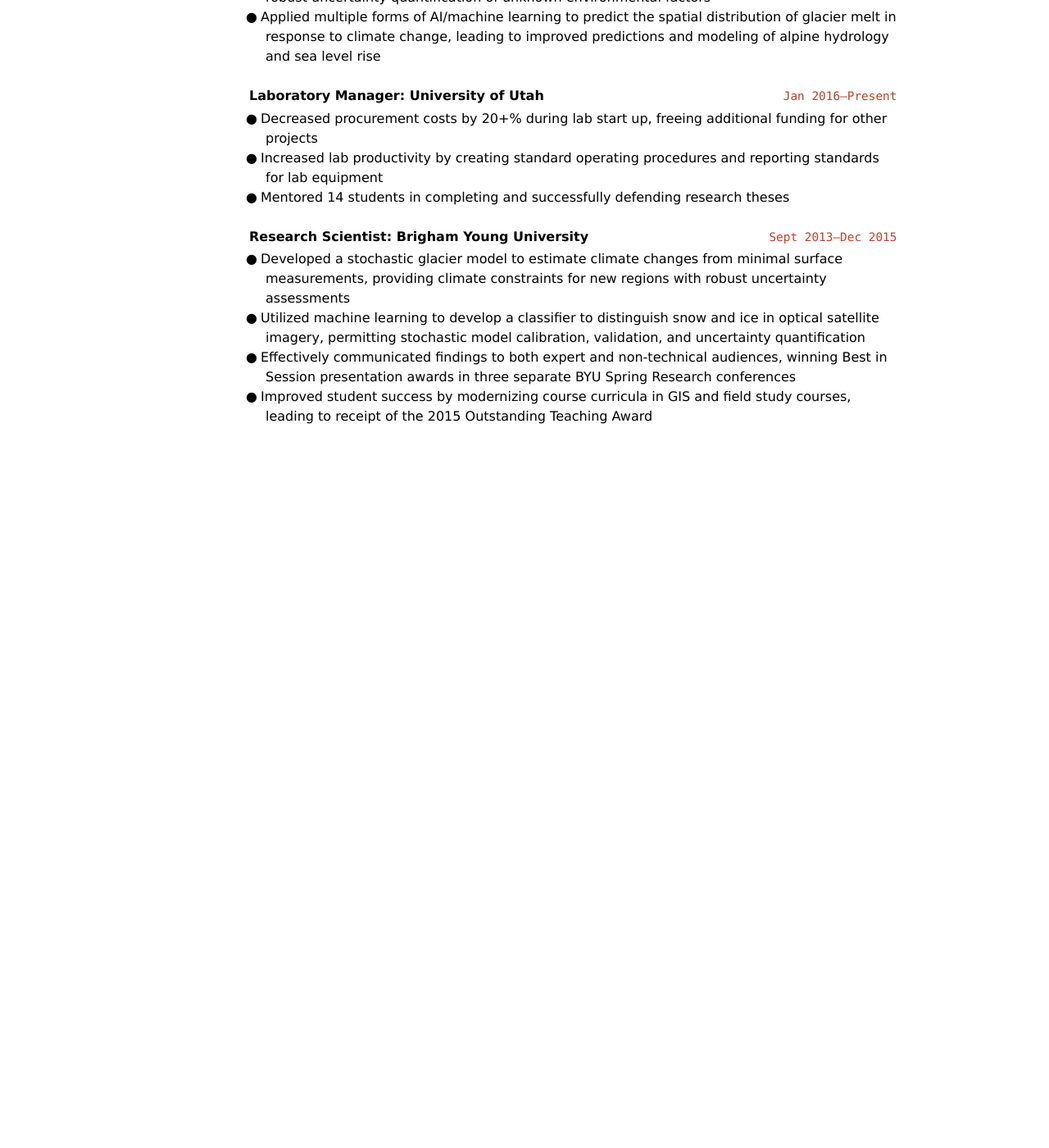
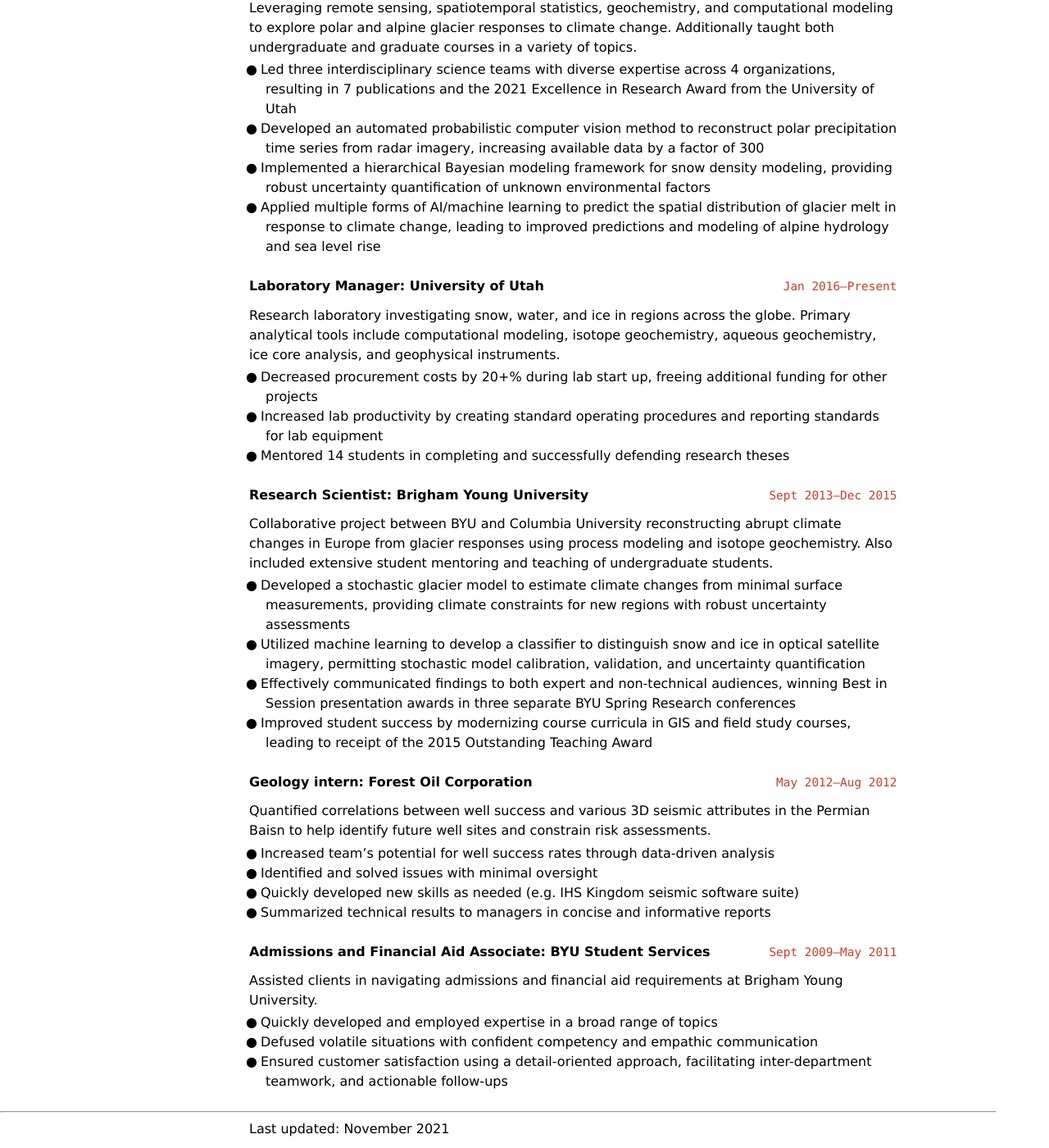
Before and after one commit to durbank/durbank.github.io, a Jekyll site: the page built from cv/resume-short.md, in a window 1280 px wide and 1400 px high, scrolled down 854 px. Shown: the whole window at 82% size. Built offline with Jekyll 4.4.1, drawn with Linux system fonts in a browser that asks for light colours; before the commit the page ends 1398 px from its top, so only the background shows below that; some of the changed text lies outside the part shown.

Commit message:
Adds back additional info in resume

```diff
--- a/cv/resume-short.md
+++ b/cv/resume-short.md
@@ -11,10 +11,10 @@
 <!-- [Email](durban.keeler@gmail.com) \| [Website](https://DrDurban.me) \| [GitHub](https://github.com/durbank) \| [LinkedIn](www.linkedin.com/in/durbank) -->
 
 ---
-<!--
+
 ## SUMMARY
 
-Earth and climate scientist with 7+ years experience leveraging remote sensing, AI, and computational modeling to provide data-driven solutions to geospatial and environmental problems. -->
+Earth and climate scientist with 7+ years experience leveraging remote sensing, AI, and computational modeling to provide data-driven solutions to geospatial and environmental problems.
 
 ## SKILLS
 
@@ -43,8 +43,8 @@
 `Sept 2016–Present`
 **Research Scientist: University of Utah**
 
-<!-- Leveraging remote sensing, spatiotemporal statistics, geochemistry, and computational modeling to explore polar and alpine glacier responses to climate change.
-Additionally taught both undergraduate and graduate courses in a variety of topics. -->
+Leveraging remote sensing, spatiotemporal statistics, geochemistry, and computational modeling to explore polar and alpine glacier responses to climate change.
+Additionally taught both undergraduate and graduate courses in a variety of topics.
 
 - Led three interdisciplinary science teams with diverse expertise across 4 organizations, resulting in 7 publications and the 2021 Excellence in Research Award from the University of Utah
 - Developed an automated probabilistic computer vision method to reconstruct polar precipitation time series from radar imagery, increasing available data by a factor of 300
@@ -54,8 +54,8 @@
 `Jan 2016–Present`
 **Laboratory Manager: University of Utah**
 
-<!-- Research laboratory investigating snow, water, and ice in regions across the globe.
-Primary analytical tools include computational modeling, isotope geochemistry, aqueous geochemistry, ice core analysis, and geophysical instruments. -->
+Research laboratory investigating snow, water, and ice in regions across the globe.
+Primary analytical tools include computational modeling, isotope geochemistry, aqueous geochemistry, ice core analysis, and geophysical instruments.
 
 - Decreased procurement costs by 20+% during lab start up, freeing additional funding for other projects
 - Increased lab productivity by creating standard operating procedures and reporting standards for lab equipment
@@ -64,15 +64,15 @@
 `Sept 2013–Dec 2015`
 **Research Scientist: Brigham Young University**
 
-<!-- Collaborative project between BYU and Columbia University reconstructing abrupt climate changes in Europe from glacier responses using process modeling and isotope geochemistry.
-Also included extensive student mentoring and teaching of undergraduate students. -->
+Collaborative project between BYU and Columbia University reconstructing abrupt climate changes in Europe from glacier responses using process modeling and isotope geochemistry.
+Also included extensive student mentoring and teaching of undergraduate students.
 
 - Developed a stochastic glacier model to estimate climate changes from minimal surface measurements, providing climate constraints for new regions with robust uncertainty assessments
 - Utilized machine learning to develop a classifier to distinguish snow and ice in optical satellite imagery, permitting stochastic model calibration, validation, and uncertainty quantification
 - Effectively communicated findings to both expert and non-technical audiences, winning Best in Session presentation awards in three separate BYU Spring Research conferences
 - Improved student success by modernizing course curricula in GIS and field study courses, leading to receipt of the 2015 Outstanding Teaching Award
 
-<!-- `May 2012–Aug 2012`
+`May 2012–Aug 2012`
 **Geology intern: Forest Oil Corporation**
 
 Quantified correlations between well success and various 3D seismic attributes in the Permian Baisn to help identify future well sites and constrain risk assessments.
@@ -80,9 +80,9 @@
 - Increased team's potential for well success rates through data-driven analysis
 - Identified and solved issues with minimal oversight
 - Quickly developed new skills as needed (e.g. IHS Kingdom seismic software suite)
-- Summarized technical results to managers in concise and informative reports -->
+- Summarized technical results to managers in concise and informative reports
 
-<!-- `Sept 2009–May 2011`
+`Sept 2009–May 2011`
 **Admissions and Financial Aid Associate: BYU Student Services**
 
 Assisted clients in navigating admissions and financial aid requirements at Brigham Young University.
@@ -90,8 +90,7 @@
 - Quickly developed and employed expertise in a broad range of topics
 - Defused volatile situations with confident competency and empathic communication
 - Ensured customer satisfaction using a detail-oriented approach, facilitating inter-department teamwork, and actionable follow-ups
- -->
 
-<!-- ---
+---
 
-Last updated: July 2021 -->
+Last updated: November 2021
```
